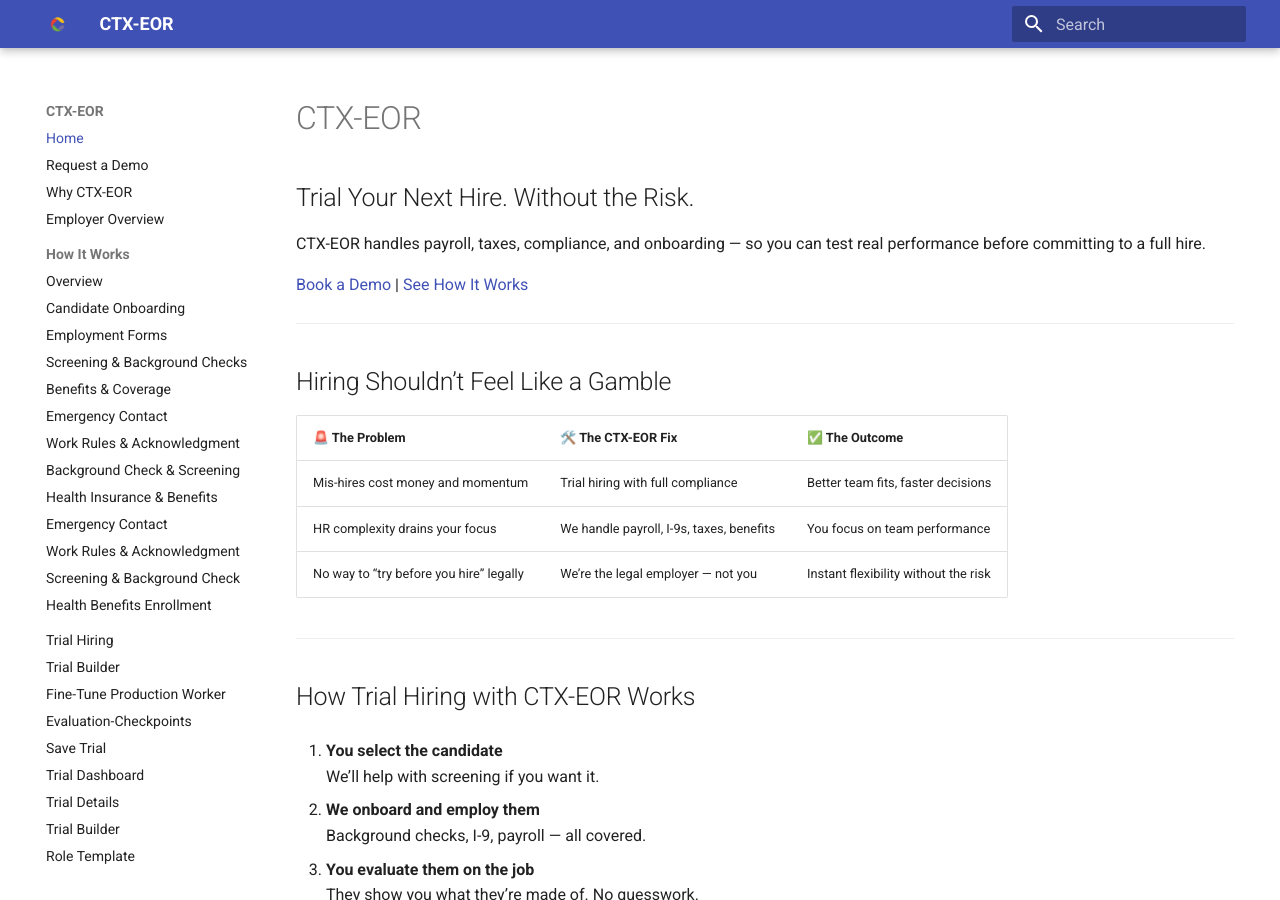
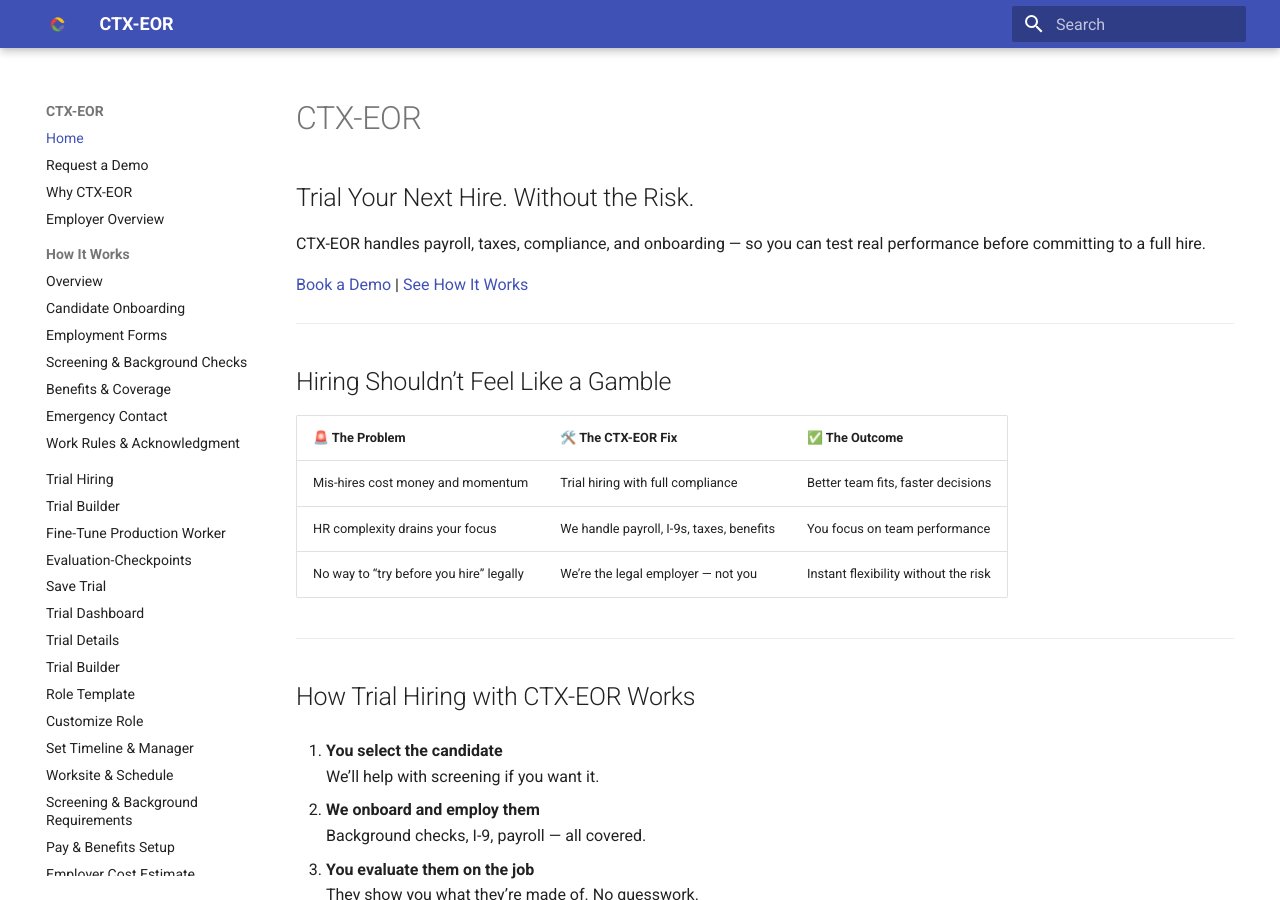
Before and after one commit to cirrusflyer275ds/ctx-eor-site, an MkDocs documentation site: the page built from docs/index.md, in a window 1280 px wide and 900 px high. Built offline with MkDocs 1.6.1 and Material for MkDocs 9.7.7, drawn with Linux system fonts in a browser that asks for light colours.

Commit message:
Update mkdocs.yml

```diff
--- a/mkdocs.yml
+++ b/mkdocs.yml
@@ -37,12 +37,6 @@
     - Benefits & Coverage: onboarding-step-5-benefits.md
     - Emergency Contact: onboarding-step-6-emergency-contact.md
     - Work Rules & Acknowledgment: onboarding-step-7-work-rules.md
-    - Background Check & Screening: onboarding-step-8-screening.md
-    - Health Insurance & Benefits: onboarding-step-9-benefits.md
-    - Emergency Contact: onboarding-step-10-emergency-contact.md
-    - Work Rules & Acknowledgment: onboarding-step-11-work-rules.md
-    - Screening & Background Check: onboarding-step-12-screening.md
-    - Health Benefits Enrollment: onboarding-step-13-benefits.md
   - Trial Hiring: trial-hiring.md
   - Trial Builder: trial-builder.md
   - Fine-Tune Production Worker: fine-tune-production-worker.md
```
